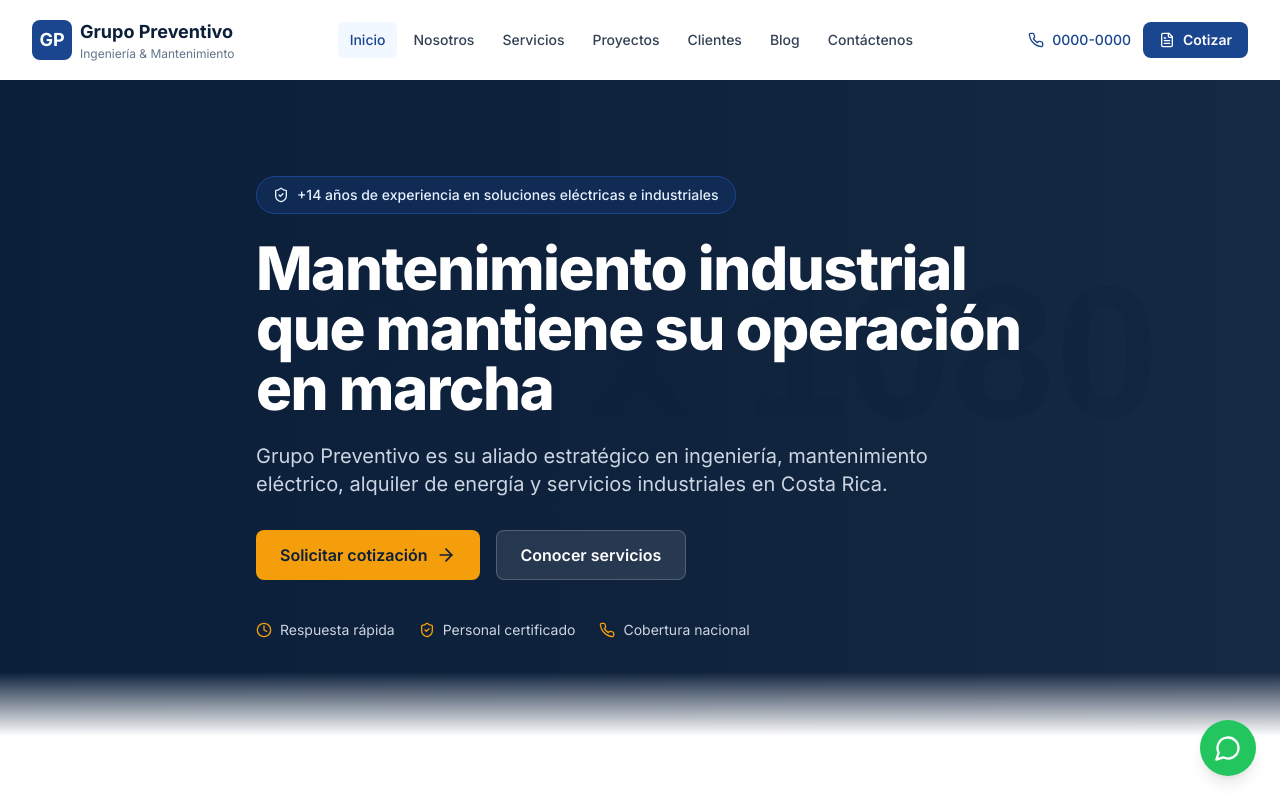
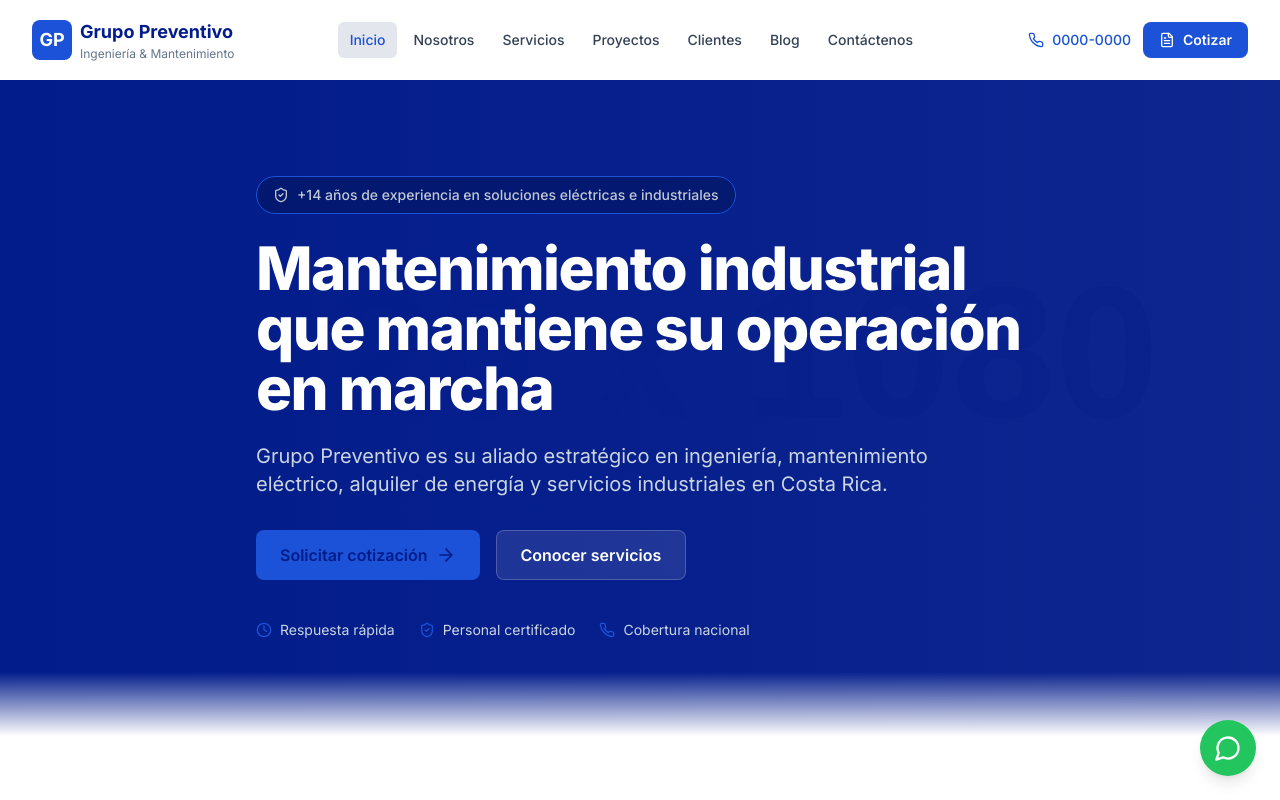
Before and after one commit to manupor/grupo_preventivo, a React (Vite) app: page / in a window 1280 px wide. Shown: the top 800 px of the page. Built offline with nearby package versions, Linux system fonts and the light colour scheme.

Commit message:
Update brand colors to official palette: Resolution Blue, New Car, Slate Gray, Lavender Gray, Chinese Black

```diff
--- a/index.html
+++ b/index.html
@@ -7,6 +7,7 @@
     <meta name="description" content="Grupo Preventivo: más de 14 años de experiencia en ingeniería, mantenimiento eléctrico e industrial en Costa Rica. Soluciones confiables para industria, comercio, hospitales, hoteles y más." />
     <meta name="keywords" content="mantenimiento eléctrico Costa Rica, ingeniería industrial, alquiler generadores, torres iluminación, termografías, calidad energía, transformadores, limpieza trampas grasa" />
     <meta name="author" content="Grupo Preventivo" />
+    <meta name="theme-color" content="#021C8B" />
     <meta property="og:title" content="Grupo Preventivo | Ingeniería en Mantenimiento Industrial" />
     <meta property="og:description" content="Soluciones eléctricas e industriales confiables en Costa Rica. Cotice hoy." />
     <meta property="og:type" content="website" />
--- a/tailwind.config.js
+++ b/tailwind.config.js
@@ -8,20 +8,28 @@ export default {
     extend: {
       colors: {
         brand: {
-          900: '#0B1F3A',
-          800: '#123264',
-          700: '#1A458F',
-          600: '#2159BA',
-          500: '#2A6FD6',
-          100: '#E6F0FF',
-          50: '#F2F8FF',
+          900: '#021C8B',
+          800: '#03145E',
+          700: '#1B52D7',
+          600: '#3B6FE6',
+          500: '#6A93ED',
+          100: '#C0C7D3',
+          50: '#E3E7ED',
+        },
+        gp: {
+          resolution: '#021C8B',
+          newcar: '#1B52D7',
+          slate: '#767888',
+          lavender: '#C0C7D3',
+          chinese: '#13111F',
         },
         energy: {
-          500: '#F59E0B',
-          600: '#D97706',
+          500: '#1B52D7',
+          600: '#021C8B',
         },
-        slate: {
-          850: '#1E293B',
+        dark: {
+          DEFAULT: '#13111F',
+          900: '#13111F',
         },
       },
       fontFamily: {
```
